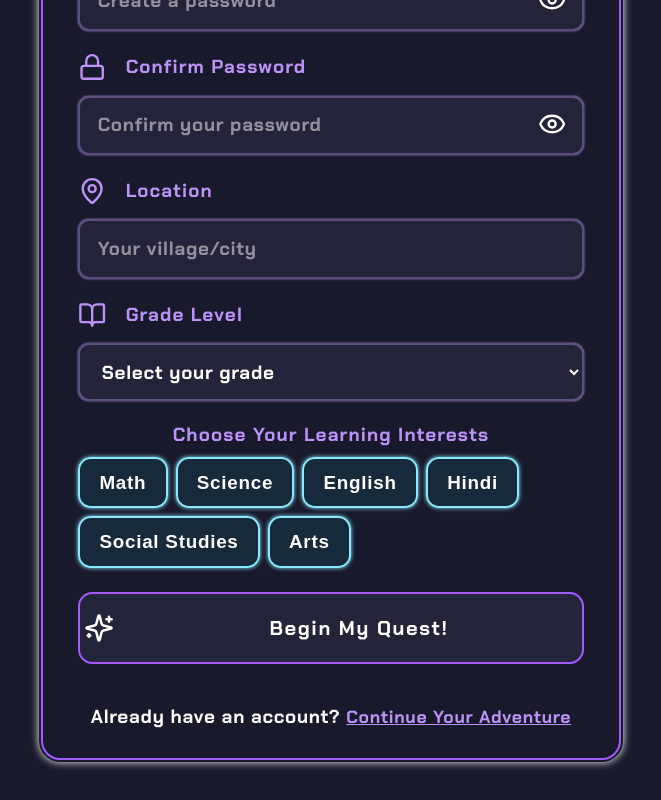
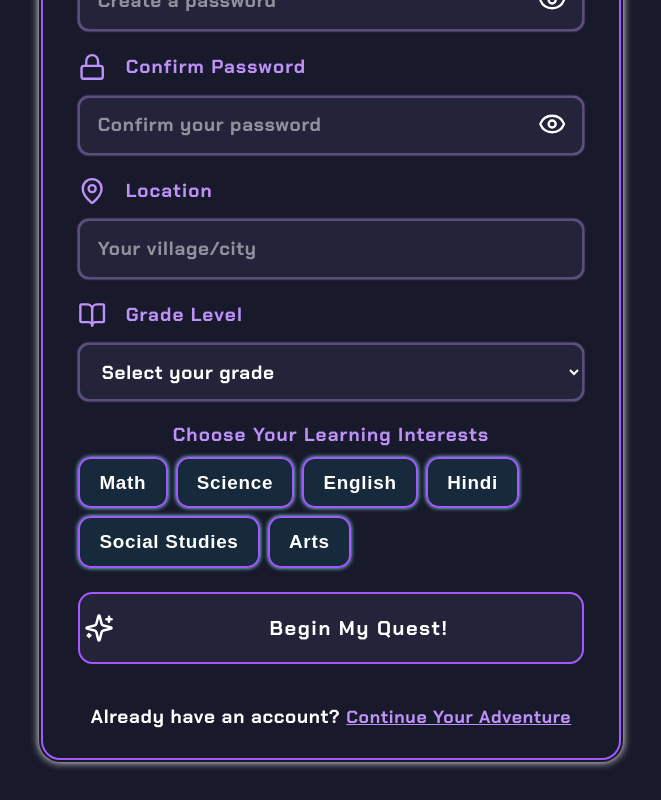
Before and after one commit to sairiteshdomakuntla/SIH-2025, a React (Vite) app in the folder client/: page /register in a window 1280 px wide. Shown: the part 795-1595 px from the top of the page, without its empty margins (309-970 px from the left). Built offline with nearby package versions, Linux system fonts and the light colour scheme.

Commit message:
chnaged color

```diff
--- a/client/src/components/Register.jsx
+++ b/client/src/components/Register.jsx
@@ -292,7 +292,7 @@ const Register = () => {
                     borderRadius: '0.8rem',
                     border: formData.interests.includes(subject)
                       ? '2px solid var(--neon-pink)'
-                      : '2px solid var(--neon-blue)',
+                      : '2px solid var(--neon-purple)',
                     background: formData.interests.includes(subject)
                       ? 'rgba(255,0,204,0.12)'
                       : 'rgba(0,234,255,0.08)',
```
